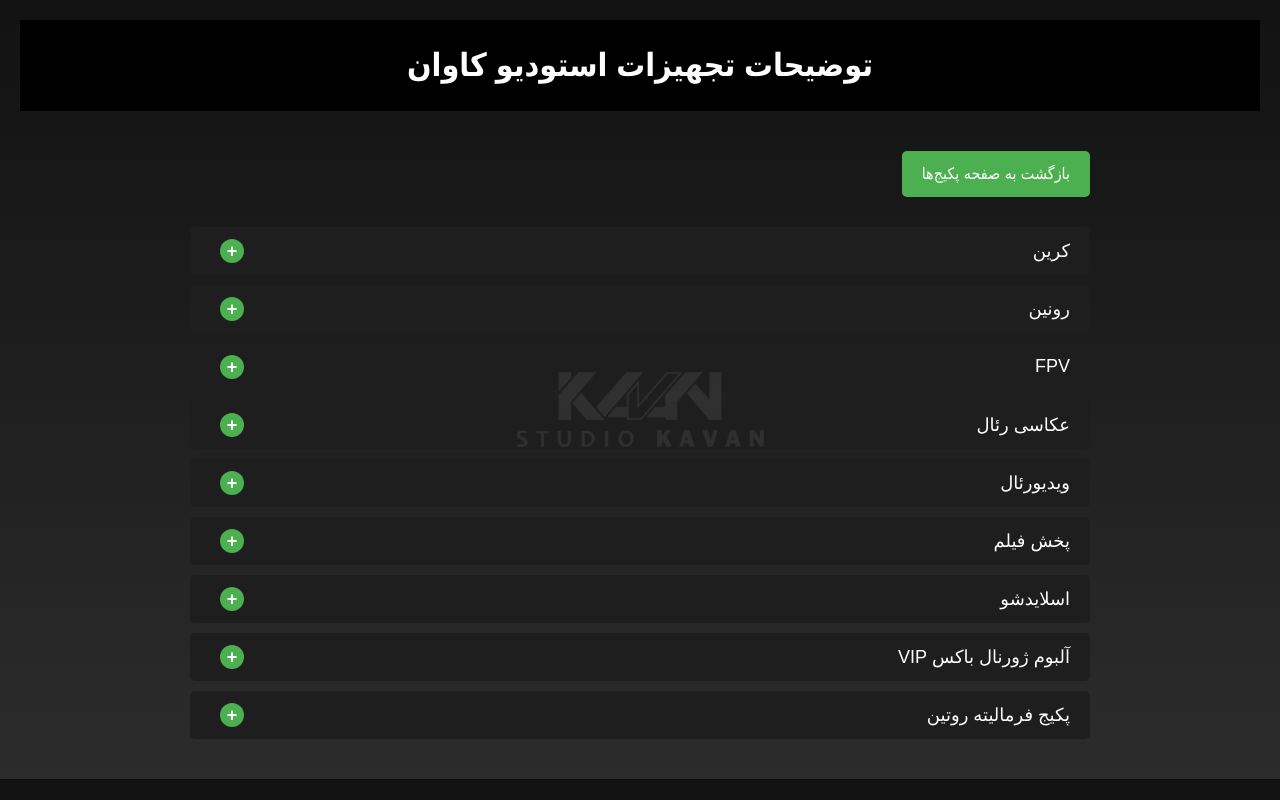
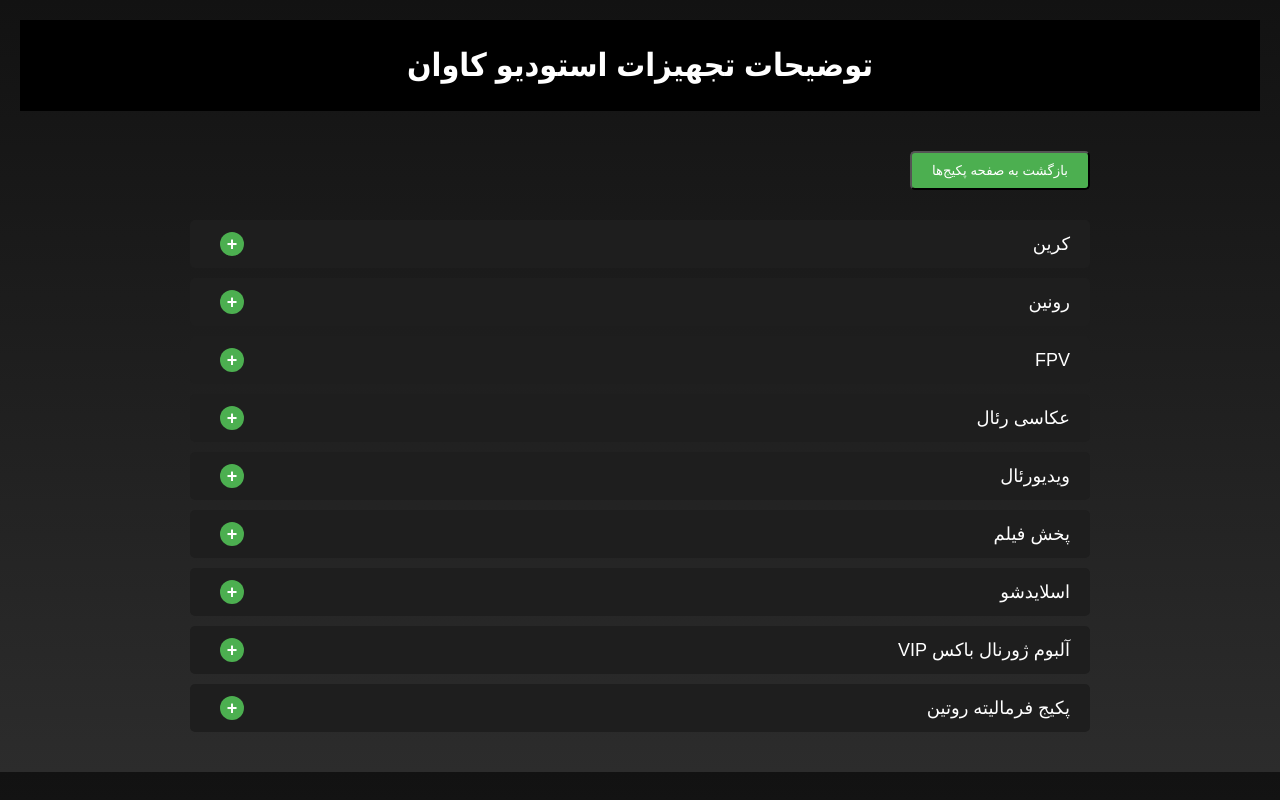
Before and after one commit to StudioKavan/studiokavan.github.io, a plain HTML site: page equipment.html in a window 1280 px wide. Drawn offline with Linux system fonts and the light colour scheme.

Commit message:
Add files via upload

```diff
--- a/equipment.html
+++ b/equipment.html
@@ -88,7 +88,7 @@
 
 <div class="content">
 
-  <a href="index.html" class="back-btn">بازگشت به صفحه پکیج‌ها</a>
+  <button class="back-btn" onclick="window.location.href='packages.html'">بازگشت به صفحه پکیج‌ها</button>
 
   <!-- آکاردئون‌ها -->
   <button class="accordion">کرین <span class="symbol">+</span></button>
@@ -108,7 +108,7 @@
 
   <button class="accordion">عکاسی رئال <span class="symbol">+</span></button>
   <div class="panel">
-    <p>پای ثابت همه جشن‌ها هست چون تعداد خیلی بالایی عکس از لحظات قشنگ خودتون و مهموناتون از لحظه ورود تا عکس‌های خانوادگی انتهای جشن دارید. حسن وجود عکاس‌رئال این است که کل شات‌هایی که توی باغ و عمارت و جشن زده میشه همه فایل‌ها بدون ریسایز و افت‌کیفیت بصورت فایل اصلی تقدیم عروس و داماد میشه (بالای هزارتا عکس).</p>
+    <p>پای ثابت همه جشن‌ها هست چون تعداد خیلی بالایی عکس از لحظات قشنگ خودتون و مهموناتون از لحظه ورود تا عکس‌های خانوادگی انتهای جشن دارید. حسن وجود عکاس‌رئال این است که کل شات‌هایی که توی باغ و امارت و جشن زده میشه همه فایل‌ها بدون ریسایز و افت‌کیفیت بصورت فایل اصلی تقدیم عروس و داماد میشه (بالای هزارتا عکس).</p>
   </div>
 
   <button class="accordion">ویدیورئال <span class="symbol">+</span></button>
@@ -118,12 +118,12 @@
 
   <button class="accordion">پخش فیلم <span class="symbol">+</span></button>
   <div class="panel">
-    <p>یک آپشن بسیار جذاب و مهیج است که در سالن، شما و مهموناتون رو به وجد میاره. پخش فیلم باغ و عمارت، به اضافه کلیپ‌های فرمالیته (درصورت داشتن فرمالیته) جزو پارت‌های آخر جشنتون هست که روی پرده پروجکشن یا تی‌وی تالار پخش میشه.</p>
+    <p>یک آپشن بسیار جذاب و مهیج است که در سالن، شما و مهموناتون رو به وجد میاره. پخش فیلم باغ و امارت، به اضافه کلیپ‌های فرمالیته (درصورت داشتن فرمالیته) جزو پارت‌های آخر جشنتون هست که روی پرده پروجکشن یا تی‌وی تالار پخش میشه.</p>
   </div>
 
   <button class="accordion">اسلایدشو <span class="symbol">+</span></button>
   <div class="panel">
-    <p>پخش عکس‌های ادیت شده باغ و عمارت، به علاوه عکس‌های فرمالیته (درصورت داشتن فرمالیته) است و پخش این عکس‌ها روی دو عدد تی‌وی انجام میشود: یکی بصورت افقی و دیگری بصورت عمودی در تی‌وی مخصوص خودشان پخش میشوند.</p>
+    <p>پخش عکس‌های ادیت شده باغ و امارت، به علاوه عکس‌های فرمالیته (درصورت داشتن فرمالیته) است و پخش این عکس‌ها روی دو عدد تی‌وی انجام میشود: یکی بصورت افقی و دیگری بصورت عمودی در تی‌وی مخصوص خودشان پخش میشوند.</p>
   </div>
 
   <button class="accordion">آلبوم ژورنال باکس VIP <span class="symbol">+</span></button>
@@ -160,20 +160,4 @@
 </script>
 
 </body>
-<!-- لوگوی ثابت وسط صفحه -->
-<img src="images/logo.png" alt="Studio Kavan Logo" class="logo-bg">
-
-<style>
-  .logo-bg {
-    position: fixed;
-    top: 50%;
-    left: 50%;
-    transform: translate(-50%, -50%);
-    opacity: 0.08; /* شفافیت */
-    pointer-events: none; /* جلوگیری از کلیک شدن */
-    z-index: 0; /* زیر همه محتوا قرار بگیره */
-    width: 800px; /* می‌تونی تغییر بدی */
-    height: auto;
-  }
-</style>
 </html>
```
Also changed, not shown: packages.html (+8 -17 lines).
